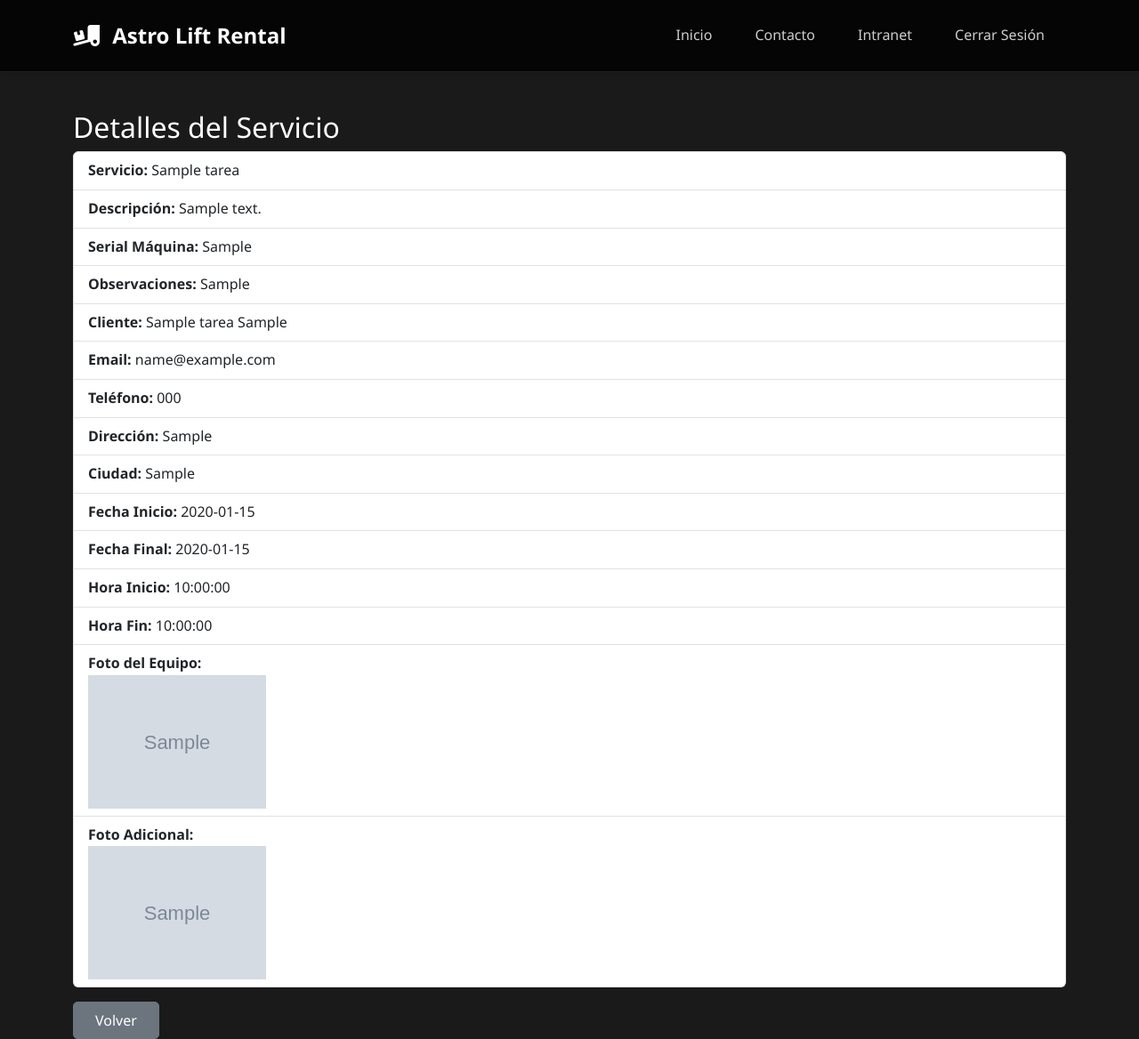
After one commit to rafaelhgarcia/astro-lift-flask-app, a Flask app: page /revisar_tarea/1 in a window 1280 px wide. The commit adds this page. Shown: the whole page at 89% size. Run offline with Flask 3, Linux system fonts and the light colour scheme; the visitor is signed in with stand-in values (Sample User, id 1); tables that the repository leaves empty hold one stand-in row (values such as "Sample post"); grey boxes marked "Sample" are stand-in pictures.

Commit message:
Actualización: nuevas vistas de revisión y edición, filtros de búsqueda, mejoras en modelo y lógica de servicios

```diff
--- a/app.py
+++ b/app.py
@@ -82,6 +82,19 @@ class Tarea(db.Model):
     completada = db.Column(db.Boolean, default=False)
     serial_maquina = db.Column(db.String(100), nullable=True)
     observaciones = db.Column(db.Text, nullable=True)
+    # Nuevos campos para datos del cliente y fotos
+    nombre = db.Column(db.String(100), nullable=True)
+    apellido = db.Column(db.String(100), nullable=True)
+    email = db.Column(db.String(120), nullable=True)
+    telefono = db.Column(db.String(50), nullable=True)
+    direccion = db.Column(db.String(200), nullable=True)
+    ciudad = db.Column(db.String(100), nullable=True)
+    foto1_url = db.Column(db.String(200), nullable=True)
+    foto2_url = db.Column(db.String(200), nullable=True)
+    fecha_inicio = db.Column(db.Date, nullable=True)
+    fecha_final = db.Column(db.Date, nullable=True)
+    hora_inicio = db.Column(db.Time, nullable=True)
+    hora_fin = db.Column(db.Time, nullable=True)
 
     def __repr__(self):
         return f'<Tarea {self.titulo}>'
@@ -180,29 +193,90 @@ def logout():
 @app.route('/intranet')
 @login_required
 def intranet():
-    tareas = Tarea.query.all()
+    # Obtener filtros desde la URL
+    filtro_fecha = request.args.get('filtro_fecha')
+    filtro_cliente = request.args.get('filtro_cliente')
+
+    # Construir la consulta base
+    query = Tarea.query
+
+    # Aplicar filtro por fecha (fecha_inicio o fecha_final)
+    if filtro_fecha:
+        query = query.filter(
+            (Tarea.fecha_inicio == filtro_fecha) | (Tarea.fecha_final == filtro_fecha)
+        )
+
+    # Aplicar filtro por nombre de cliente (nombre o apellido)
+    if filtro_cliente:
+        query = query.filter(
+            (Tarea.nombre.ilike(f"%{filtro_cliente}%")) | (Tarea.apellido.ilike(f"%{filtro_cliente}%"))
+        )
+
+    tareas = query.order_by(Tarea.fecha.desc()).all()
     return render_template('intranet.html', tareas=tareas)
 
 @app.route('/agregar_tarea', methods=['POST'])
 def agregar_tarea():
     try:
+        # Datos del formulario
         titulo = request.form.get('titulo')
         descripcion = request.form.get('descripcion')
         serial_maquina = request.form.get('serial_maquina')
         observaciones = request.form.get('observaciones')
+        nombre = request.form.get('nombre')
+        apellido = request.form.get('apellido')
+        email = request.form.get('email')
+        telefono = request.form.get('telefono')
+        direccion = request.form.get('direccion')
+        ciudad = request.form.get('ciudad')
+        fecha_inicio = request.form.get('fecha_inicio')
+        fecha_final = request.form.get('fecha_final')
+        hora_inicio = request.form.get('hora_inicio')
+        hora_fin = request.form.get('hora_fin')
+
+        # Manejo de fotos
+        foto1 = request.files.get('foto1')
+        foto2 = request.files.get('foto2')
+        foto1_url = None
+        foto2_url = None
+
+        # Guardar foto1 si existe
+        if foto1 and foto1.filename:
+            foto1_path = os.path.join('static/images', foto1.filename)
+            foto1.save(foto1_path)
+            foto1_url = f'images/{foto1.filename}'
+
+        # Guardar foto2 si existe
+        if foto2 and foto2.filename:
+            foto2_path = os.path.join('static/images', foto2.filename)
+            foto2.save(foto2_path)
+            foto2_url = f'images/{foto2.filename}'
+
         if titulo and descripcion:
             nueva_tarea = Tarea(
                 titulo=titulo,
                 descripcion=descripcion,
                 fecha=datetime.now(),
                 serial_maquina=serial_maquina,
-                observaciones=observaciones
+                observaciones=observaciones,
+                nombre=nombre,
+                apellido=apellido,
+                email=email,
+                telefono=telefono,
+                direccion=direccion,
+                ciudad=ciudad,
+                foto1_url=foto1_url,
+                foto2_url=foto2_url,
+                fecha_inicio=fecha_inicio if fecha_inicio else None,
+                fecha_final=fecha_final if fecha_final else None,
+                hora_inicio=hora_inicio if hora_inicio else None,
+                hora_fin=hora_fin if hora_fin else None
             )
             db.session.add(nueva_tarea)
             db.session.commit()
             flash('¡Tarea agregada con éxito!', 'success')
         else:
-            flash('Por favor completa todos los campos', 'danger')
+            flash('Por favor completa todos los campos obligatorios', 'danger')
     except Exception as e:
         db.session.rollback()
         flash('Error al agregar la tarea', 'danger')
@@ -310,6 +384,46 @@ def enviar_contacto():
 
     return redirect(url_for('contacto'))
 
+@app.route('/revisar_tarea/<int:id>')
+@login_required
+def revisar_tarea(id):
+    tarea = Tarea.query.get_or_404(id)
+    return render_template('revisar_tarea.html', tarea=tarea)
+
+@app.route('/editar_tarea/<int:id>', methods=['GET', 'POST'])
+@login_required
+def editar_tarea(id):
+    tarea = Tarea.query.get_or_404(id)
+    if request.method == 'POST':
+        tarea.titulo = request.form.get('titulo')
+        tarea.descripcion = request.form.get('descripcion')
+        tarea.serial_maquina = request.form.get('serial_maquina')
+        tarea.observaciones = request.form.get('observaciones')
+        tarea.nombre = request.form.get('nombre')
+        tarea.apellido = request.form.get('apellido')
+        tarea.email = request.form.get('email')
+        tarea.telefono = request.form.get('telefono')
+        tarea.direccion = request.form.get('direccion')
+        tarea.ciudad = request.form.get('ciudad')
+        tarea.fecha_inicio = request.form.get('fecha_inicio')
+        tarea.fecha_final = request.form.get('fecha_final')
+        tarea.hora_inicio = request.form.get('hora_inicio')
+        tarea.hora_fin = request.form.get('hora_fin')
+        foto1 = request.files.get('foto1')
+        foto2 = request.files.get('foto2')
+        if foto1 and foto1.filename:
+            foto1_path = os.path.join('static/images', foto1.filename)
+            foto1.save(foto1_path)
+            tarea.foto1_url = f'images/{foto1.filename}'
+        if foto2 and foto2.filename:
+            foto2_path = os.path.join('static/images', foto2.filename)
+            foto2.save(foto2_path)
+            tarea.foto2_url = f'images/{foto2.filename}'
+        db.session.commit()
+        flash('Servicio actualizado correctamente', 'success')
+        return redirect(url_for('intranet'))
+    return render_template('editar_tarea.html', tarea=tarea)
+
 @app.errorhandler(404)
 def not_found_error(error):
     app.logger.error(f'Página no encontrada: {request.url}')
--- /dev/null
+++ b/templates/revisar_tarea.html
@@ -0,0 +1,35 @@
+{% extends "base.html" %}
+{% block title %}Revisar Servicio{% endblock %}
+{% block content %}
+<div class="container mt-5">
+    <h2>Detalles del Servicio</h2>
+    <ul class="list-group">
+        <li class="list-group-item"><strong>Servicio:</strong> {{ tarea.titulo }}</li>
+        <li class="list-group-item"><strong>Descripción:</strong> {{ tarea.descripcion }}</li>
+        <li class="list-group-item"><strong>Serial Máquina:</strong> {{ tarea.serial_maquina }}</li>
+        <li class="list-group-item"><strong>Observaciones:</strong> {{ tarea.observaciones }}</li>
+        <li class="list-group-item"><strong>Cliente:</strong> {{ tarea.nombre }} {{ tarea.apellido }}</li>
+        <li class="list-group-item"><strong>Email:</strong> {{ tarea.email }}</li>
+        <li class="list-group-item"><strong>Teléfono:</strong> {{ tarea.telefono }}</li>
+        <li class="list-group-item"><strong>Dirección:</strong> {{ tarea.direccion }}</li>
+        <li class="list-group-item"><strong>Ciudad:</strong> {{ tarea.ciudad }}</li>
+        <li class="list-group-item"><strong>Fecha Inicio:</strong> {{ tarea.fecha_inicio }}</li>
+        <li class="list-group-item"><strong>Fecha Final:</strong> {{ tarea.fecha_final }}</li>
+        <li class="list-group-item"><strong>Hora Inicio:</strong> {{ tarea.hora_inicio }}</li>
+        <li class="list-group-item"><strong>Hora Fin:</strong> {{ tarea.hora_fin }}</li>
+        <li class="list-group-item">
+            <strong>Foto del Equipo:</strong><br>
+            {% if tarea.foto1_url %}
+                <img src="{{ url_for('static', filename=tarea.foto1_url) }}" style="max-width:200px;">
+            {% endif %}
+        </li>
+        <li class="list-group-item">
+            <strong>Foto Adicional:</strong><br>
+            {% if tarea.foto2_url %}
+                <img src="{{ url_for('static', filename=tarea.foto2_url) }}" style="max-width:200px;">
+            {% endif %}
+        </li>
+    </ul>
+    <a href="{{ url_for('intranet') }}" class="btn btn-secondary mt-3">Volver</a>
+</div>
+{% endblock %}
```
Also changed, not shown: templates/editar_tarea.html (added, +79 -0 lines), templates/intranet.html (+30 -3 lines).
